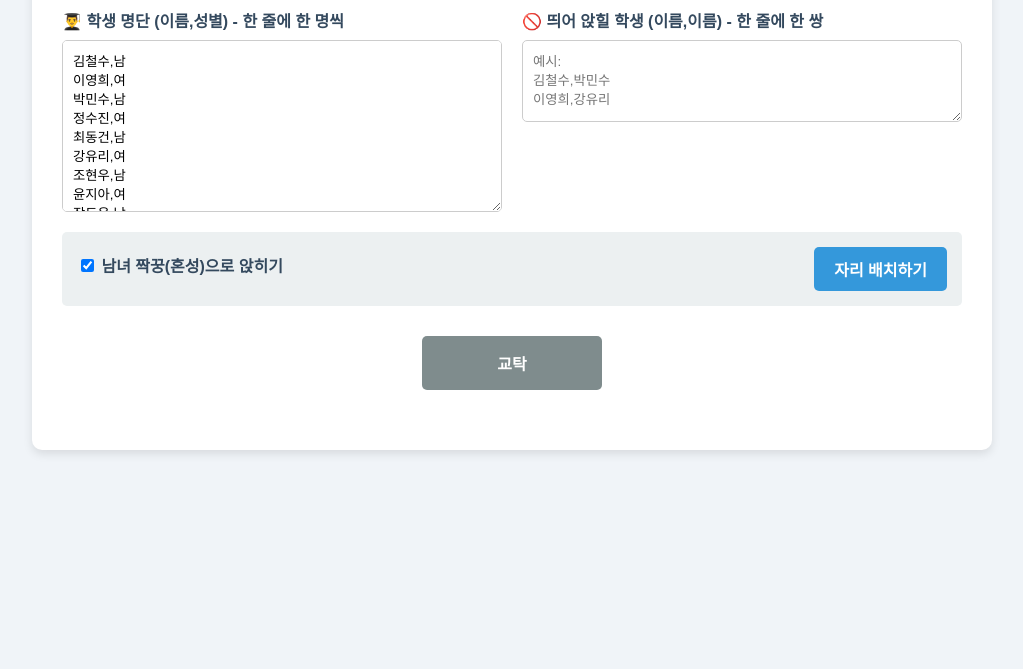
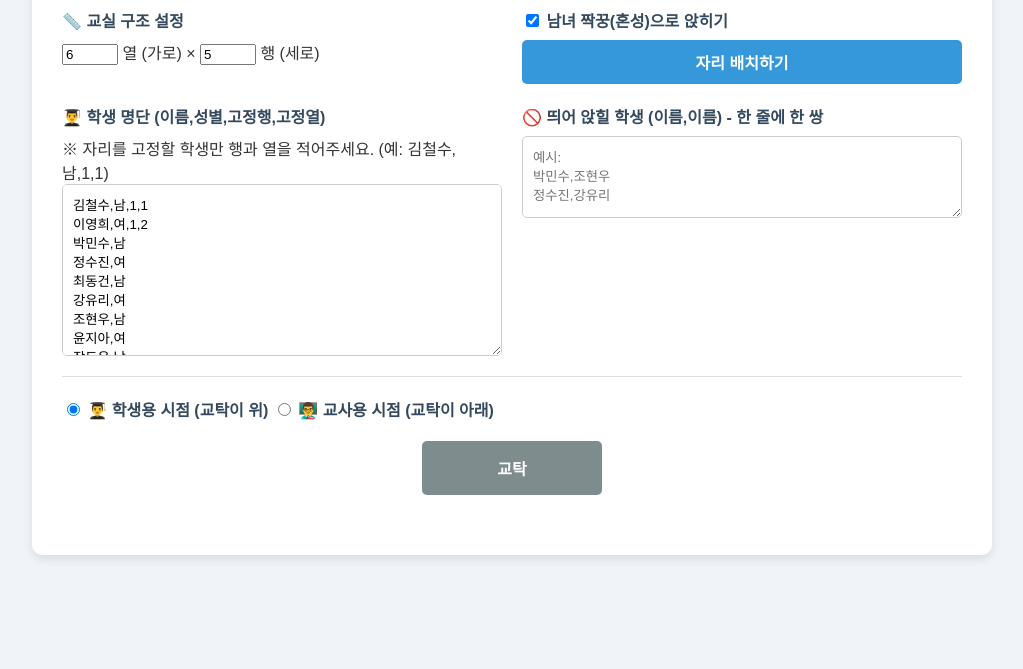
Before and after one commit to eunjeong7853-hue/seating-practice, a plain HTML site: page index.html in a window 1280 px wide. Shown: the part 131-800 px from the top of the page, without its empty margins (128-1151 px from the left). Drawn offline with Linux system fonts and the light colour scheme.

Commit message:
Update index.html

```diff
--- a/index.html
+++ b/index.html
@@ -8,14 +8,34 @@
 </head>
 <body>
     <div class="container">
-        <h1>🏫 학급 자리 배치표 (30명)</h1>
+        <h1>🏫 학급 자리 배치표</h1>
 
         <div class="settings">
             <div class="input-group">
-                <label for="studentList">👨‍🎓 학생 명단 (이름,성별) - 한 줄에 한 명씩</label>
+                <label>📏 교실 구조 설정</label>
+                <div class="grid-settings">
+                    <input type="number" id="columns" value="6" min="2" max="10"> 열 (가로)
+                    <span>×</span>
+                    <input type="number" id="rows" value="5" min="2" max="10"> 행 (세로)
+                </div>
+            </div>
+
+            <div class="input-group options-group">
+                <label>
+                    <input type="checkbox" id="mixGender" checked>
+                    남녀 짝꿍(혼성)으로 앉히기
+                </label>
+                <button onclick="generateSeating()">자리 배치하기</button>
+            </div>
+        </div>
+
+        <div class="settings">
+            <div class="input-group">
+                <label for="studentList">👨‍🎓 학생 명단 (이름,성별,고정행,고정열)</label>
+                <span class="help-text">※ 자리를 고정할 학생만 행과 열을 적어주세요. (예: 김철수,남,1,1)</span>
                 <textarea id="studentList" rows="10">
-김철수,남
-이영희,여
+김철수,남,1,1
+이영희,여,1,2
 박민수,남
 정수진,여
 최동건,남
@@ -48,19 +68,18 @@
 
             <div class="input-group">
                 <label for="avoidList">🚫 띄어 앉힐 학생 (이름,이름) - 한 줄에 한 쌍</label>
-                <textarea id="avoidList" rows="4" placeholder="예시:&#10;김철수,박민수&#10;이영희,강유리"></textarea>
+                <textarea id="avoidList" rows="4" placeholder="예시:&#10;박민수,조현우&#10;정수진,강유리"></textarea>
             </div>
         </div>
 
-        <div class="options">
-            <label>
-                <input type="checkbox" id="mixGender" checked>
-                남녀 짝꿍(혼성)으로 앉히기
-            </label>
-            <button onclick="generateSeating()">자리 배치하기</button>
+        <hr style="margin: 20px 0; border: 0; border-top: 1px solid #ddd;">
+
+        <div class="view-toggle">
+            <label><input type="radio" name="viewMode" value="student" checked onchange="changeView()"> 👨‍🎓 학생용 시점 (교탁이 위)</label>
+            <label><input type="radio" name="viewMode" value="teacher" onchange="changeView()"> 👨‍🏫 교사용 시점 (교탁이 아래)</label>
         </div>
 
-        <div class="desk-container">
+        <div class="desk-container" id="deskContainer">
             <div class="teacher-desk">교탁</div>
             <div id="classroom" class="grid">
                 </div>
```
